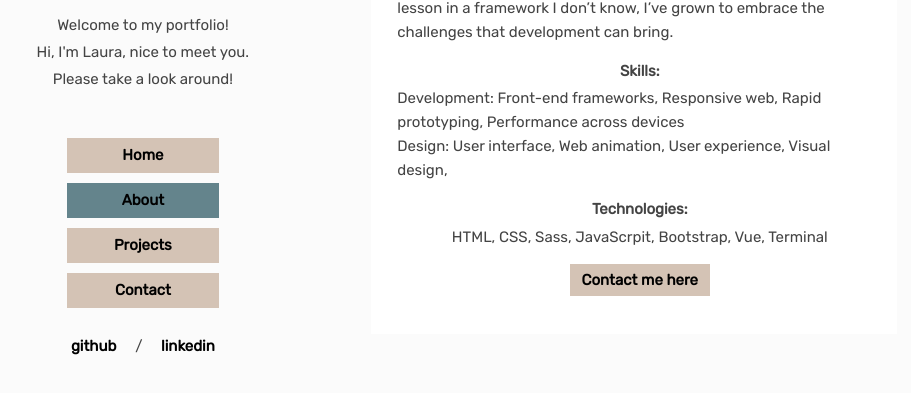
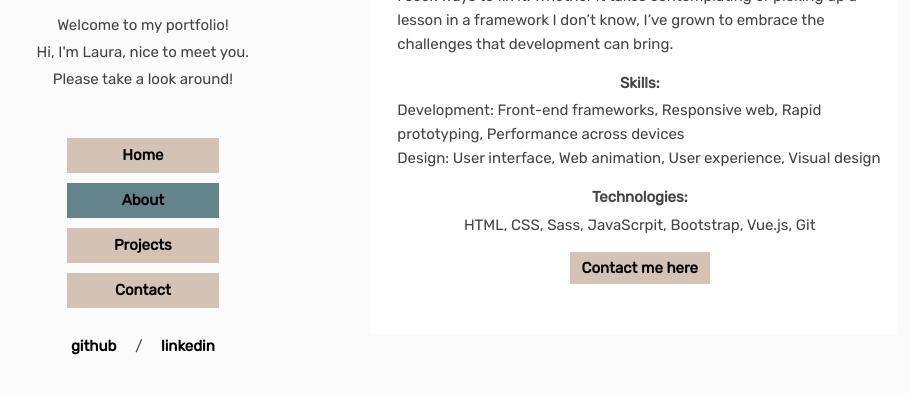
Before and after one commit to Laura-s/portofolio, a plain HTML site: page about.html in a window 1280 px wide. Shown: the part 357-750 px from the top of the page, without its empty margins (269-1180 px from the left). Drawn offline with nearby package versions, Linux system fonts and the light colour scheme.

Commit message:
about page small edit

```diff
--- a/about.html
+++ b/about.html
@@ -86,12 +86,12 @@
                         <p style="font-weight: bold;" class="mb-1">Skills:</p>
                         <p>Development: Front-end frameworks, Responsive web,
                             Rapid prototyping, Performance across devices
-                            <br> Design: User interface, Web animation, User experience, Visual design,
+                            <br> Design: User interface, Web animation, User experience, Visual design
                         </p>
 
 
                         <p style="font-weight: bold;" class="mb-1">Technologies:</p>
-                        <p>HTML, CSS, Sass, JavaScrpit, Bootstrap, Vue, Terminal</p>
+                        <p>HTML, CSS, Sass, JavaScrpit, Bootstrap, Vue.js, Git</p>
                         <p class="home-button"><a href="contact.html">Contact me here</a></p>
                     </div>
                 </div>
```
